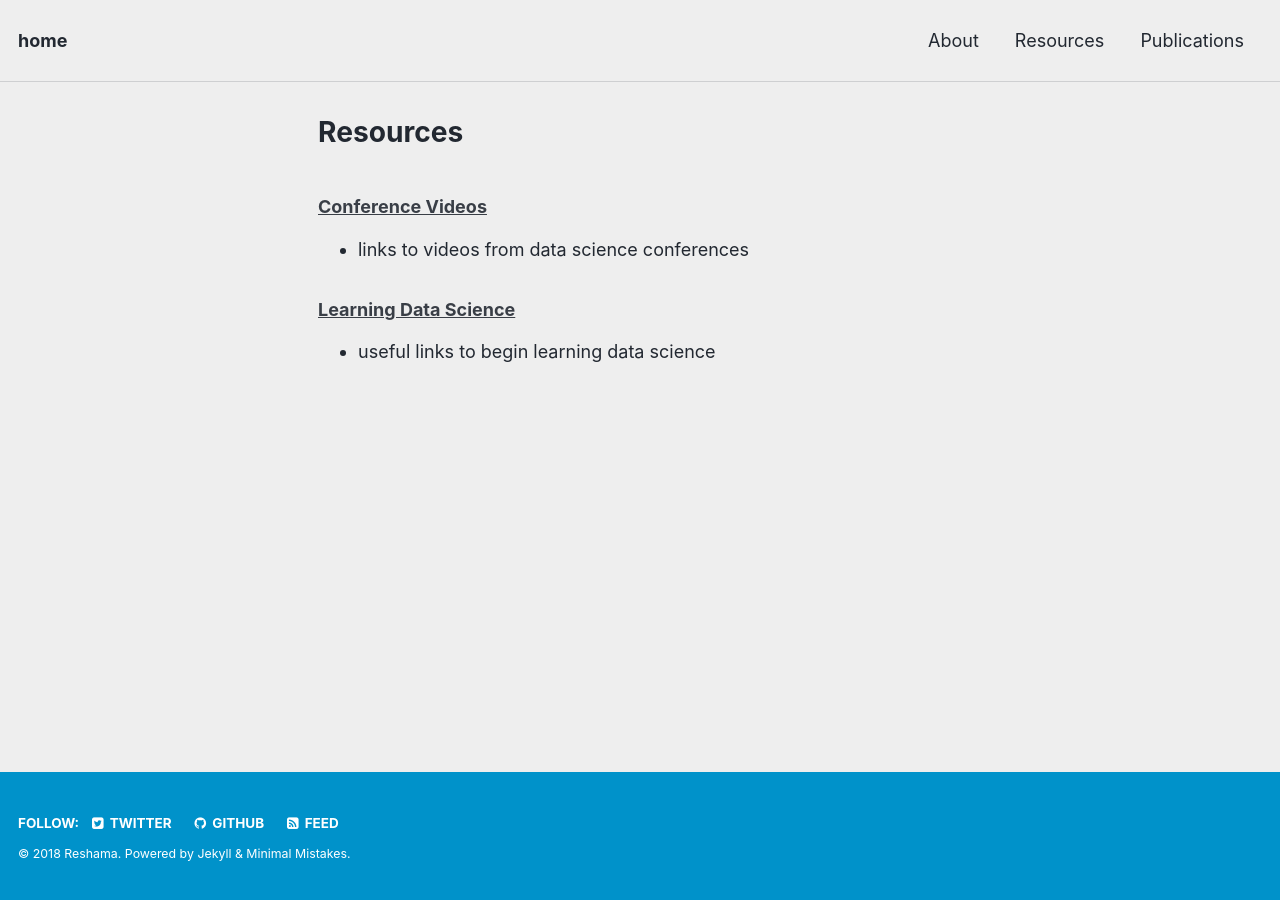
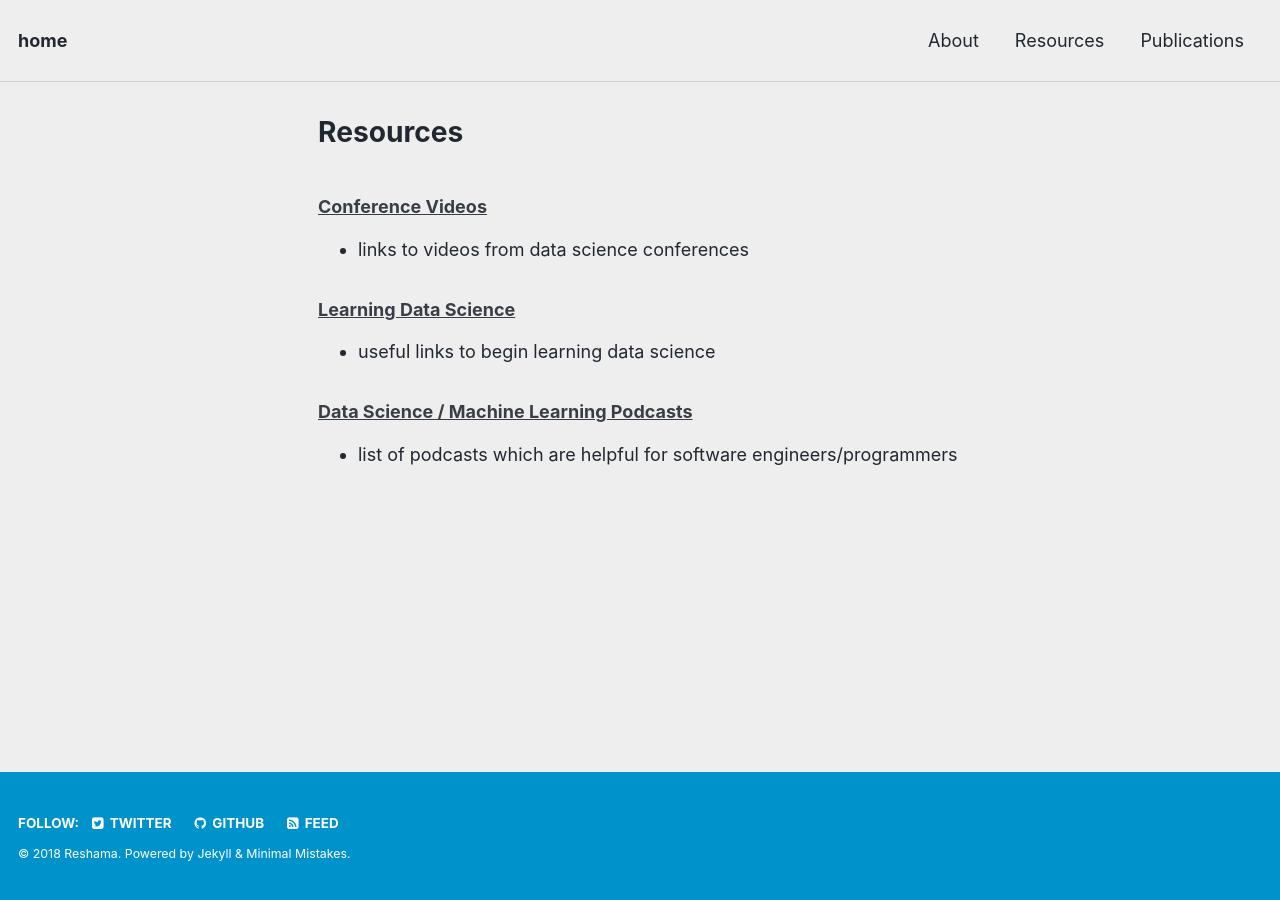
Before and after one commit to reshamas/reshamas.github.io, a Jekyll site: the page built from resources/index.md, in a window 1280 px wide. Built offline with Jekyll 4.4.1, drawn with Linux system fonts in a browser that asks for light colours.

Commit message:
Update index.md

```diff
--- a/resources/index.md
+++ b/resources/index.md
@@ -11,3 +11,6 @@ comments: false
 
 ### [Learning Data Science](ds_learning.md)
 * useful links to begin learning data science
+
+### [Data Science / Machine Learning Podcasts](https://github.com/rShetty/awesome-podcasts#data-sciencemachine-learning)
+* list of podcasts which are helpful for software engineers/programmers
```
